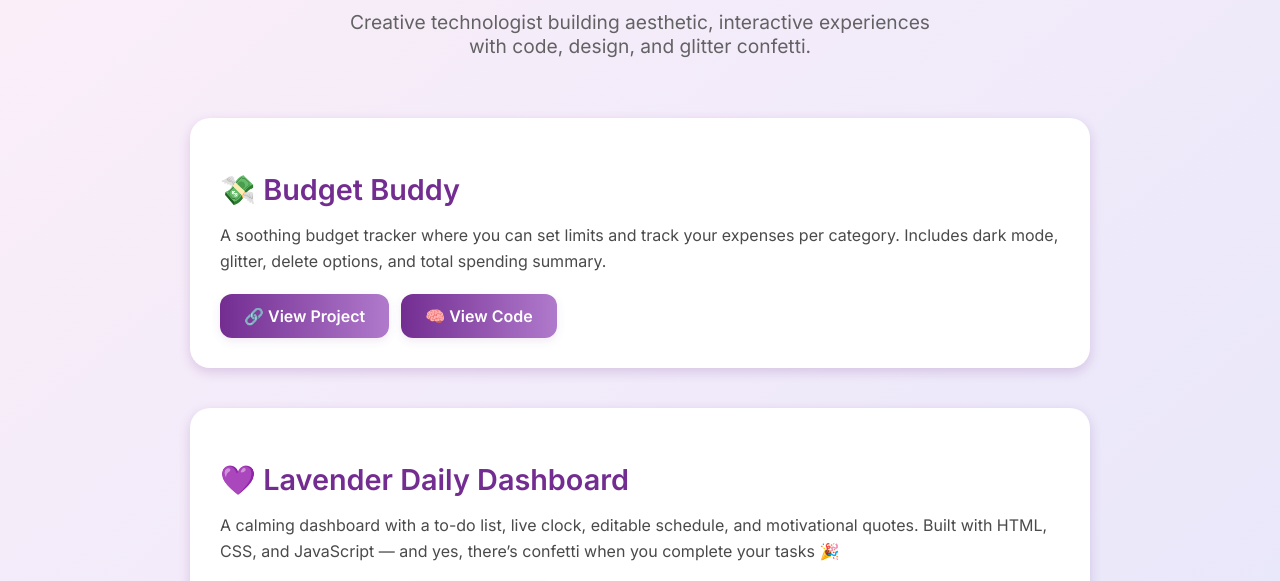
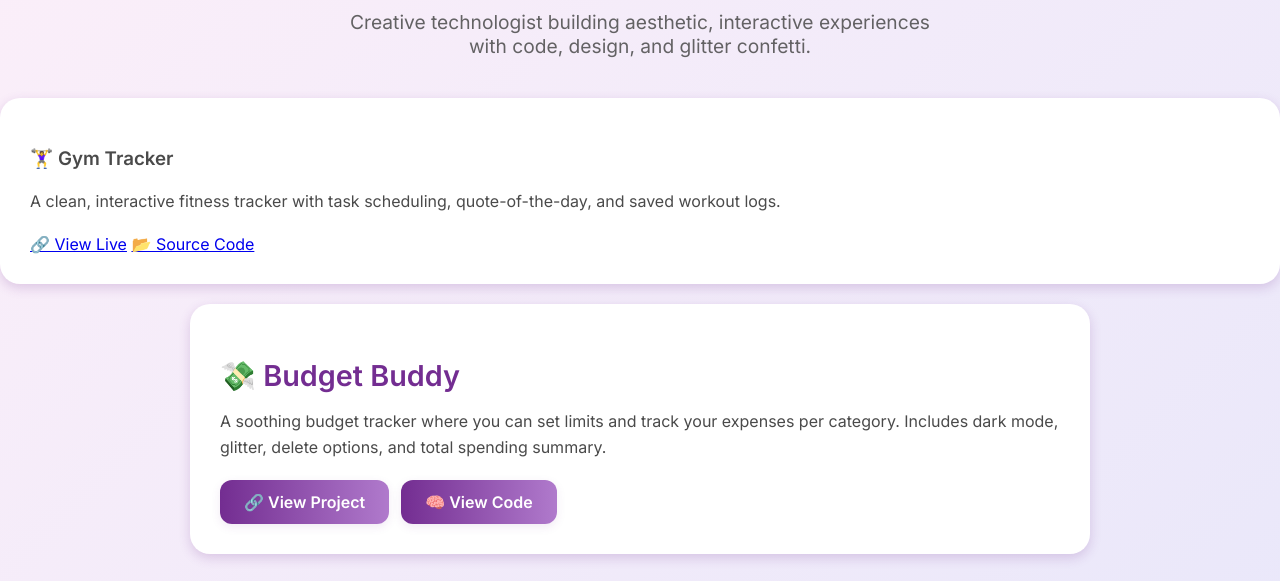
Before and after one commit to rhahavy/portfolio, a plain HTML site: page index.html in a window 1280 px wide. Shown: the part 193-774 px from the top of the page. Drawn offline with nearby package versions, Linux system fonts and the light colour scheme.

Commit message:
Update index.html

```diff
--- a/index.html
+++ b/index.html
@@ -164,6 +164,13 @@
   </div>
 
   <!-- PROJECTS -->
+  <div class="project-card">
+  <h3>🏋️‍♀️ Gym Tracker</h3>
+  <p>A clean, interactive fitness tracker with task scheduling, quote-of-the-day, and saved workout logs.</p>
+  <a href="https://your-gym-website-link.com" target="_blank">🔗 View Live</a>
+  <a href="https://github.com/yourusername/gym-tracker" target="_blank">📂 Source Code</a>
+</div>
+
   <div class="projects">
     <div class="project-card">
       <h2>💸 Budget Buddy</h2>
```
